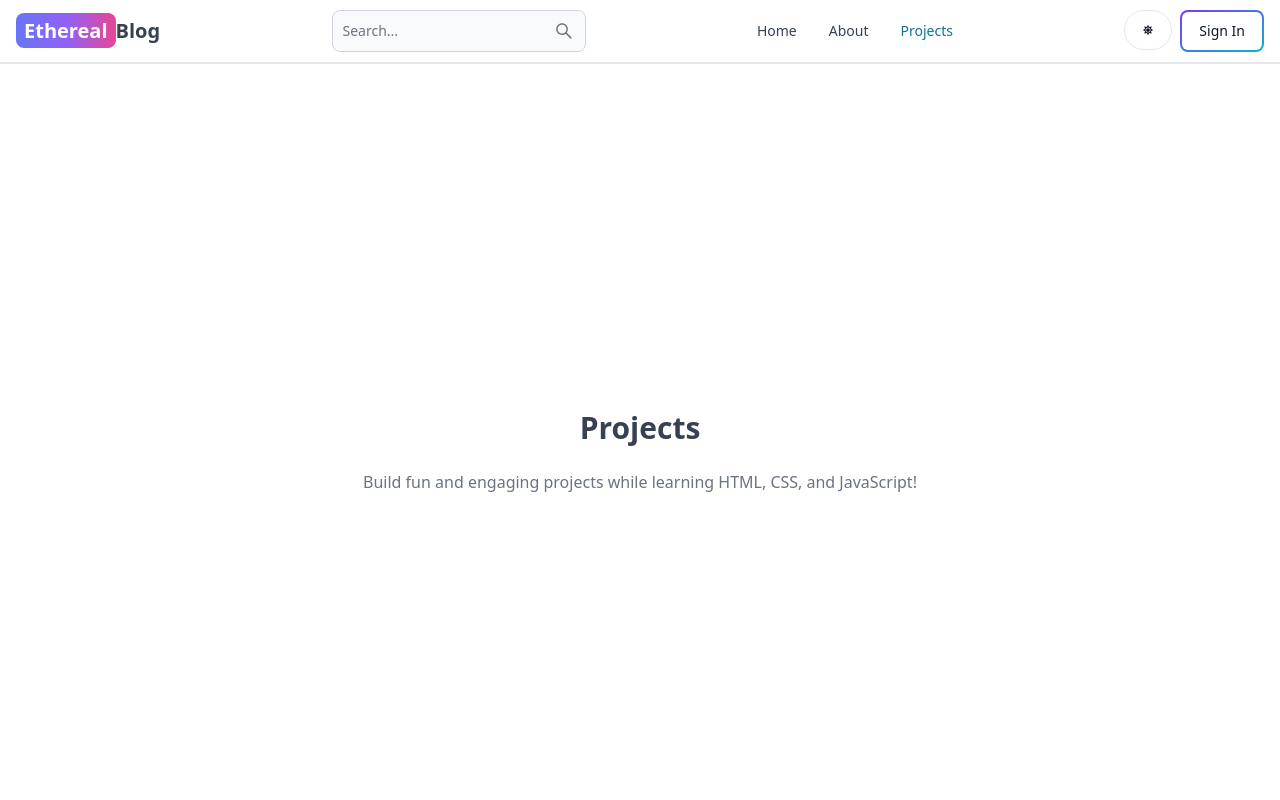
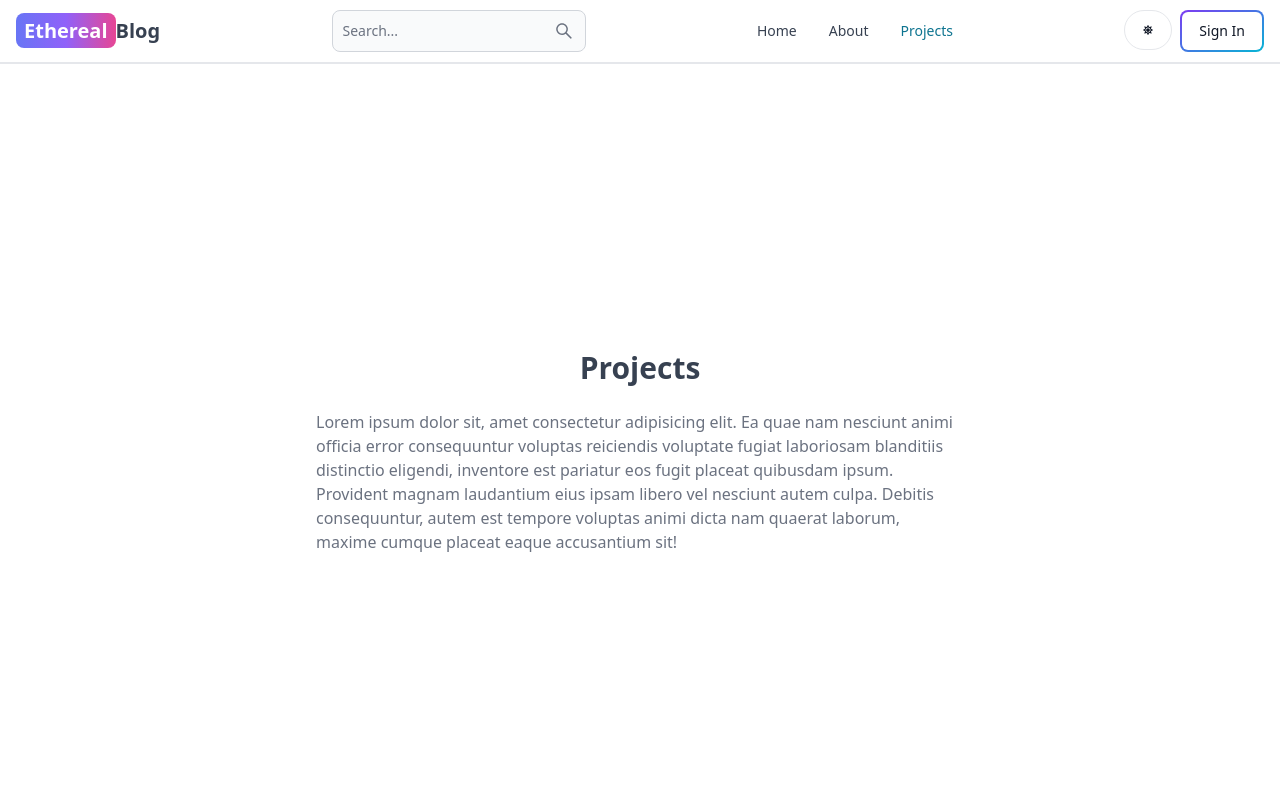
Before and after one commit to patel37/Inkwell-Insights-A-Blogging-Website, a React (Vite) app in the folder client/: page /projects in a window 1280 px wide. Shown: the top 800 px of the page. Built offline with nearby package versions, Linux system fonts and the light colour scheme; no server answers.

Commit message:
Projects page added

```diff
--- a/client/src/pages/Projects.jsx
+++ b/client/src/pages/Projects.jsx
@@ -4,7 +4,7 @@ export default function Projects() {
   return (
     <div className='min-h-screen max-w-2xl mx-auto flex justify-center items-center flex-col gap-6 p-3'>
       <h1 className='text-3xl font-semibold'>Projects</h1>
-      <p className='text-md text-gray-500'>Build fun and engaging projects while learning HTML, CSS, and JavaScript!</p>
+      <p className='text-md text-gray-500'>Lorem ipsum dolor sit, amet consectetur adipisicing elit. Ea quae nam nesciunt animi officia error consequuntur voluptas reiciendis voluptate fugiat laboriosam blanditiis distinctio eligendi, inventore est pariatur eos fugit placeat quibusdam ipsum. Provident magnam laudantium eius ipsam libero vel nesciunt autem culpa. Debitis consequuntur, autem est tempore voluptas animi dicta nam quaerat laborum, maxime cumque placeat eaque accusantium sit!</p>
       <CallToAction />
     </div>
   )
```
